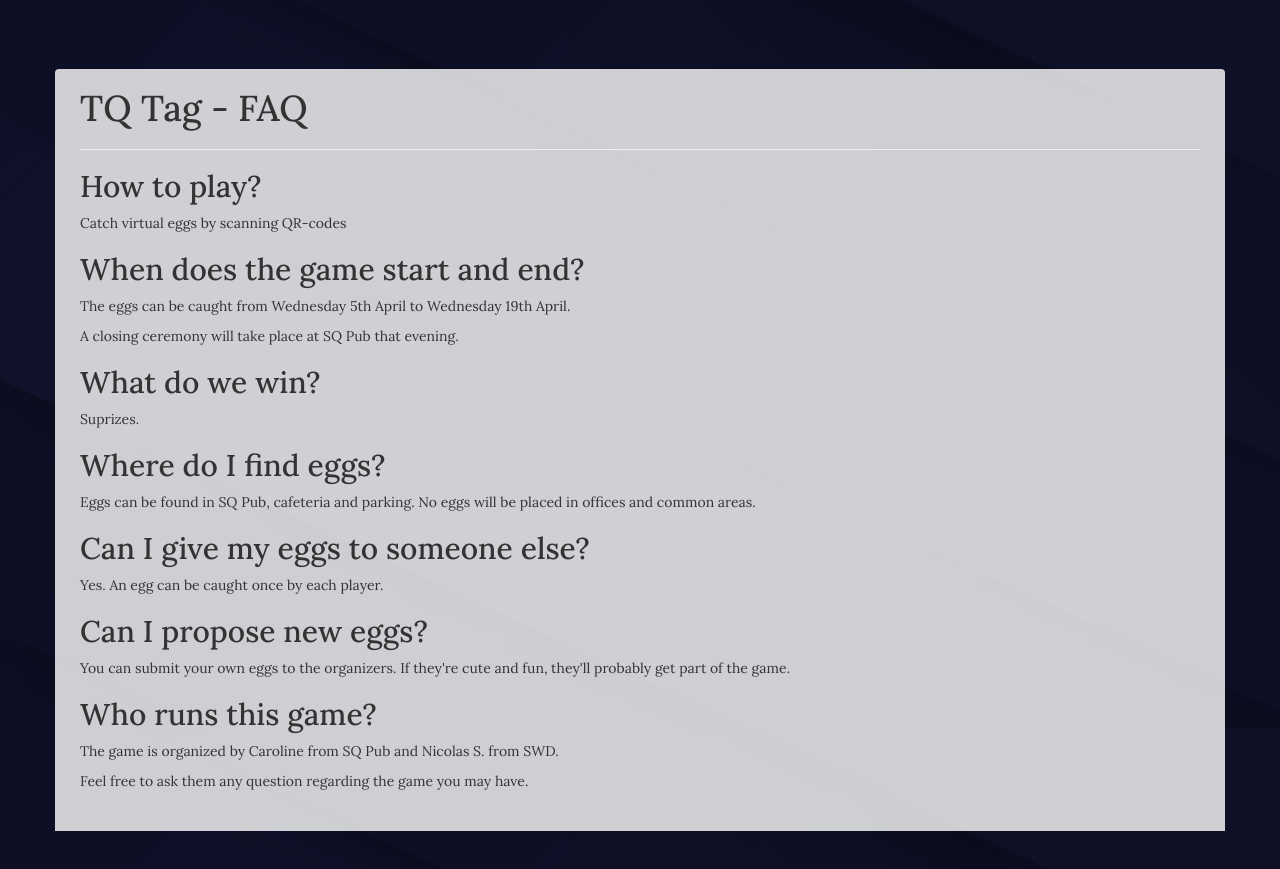
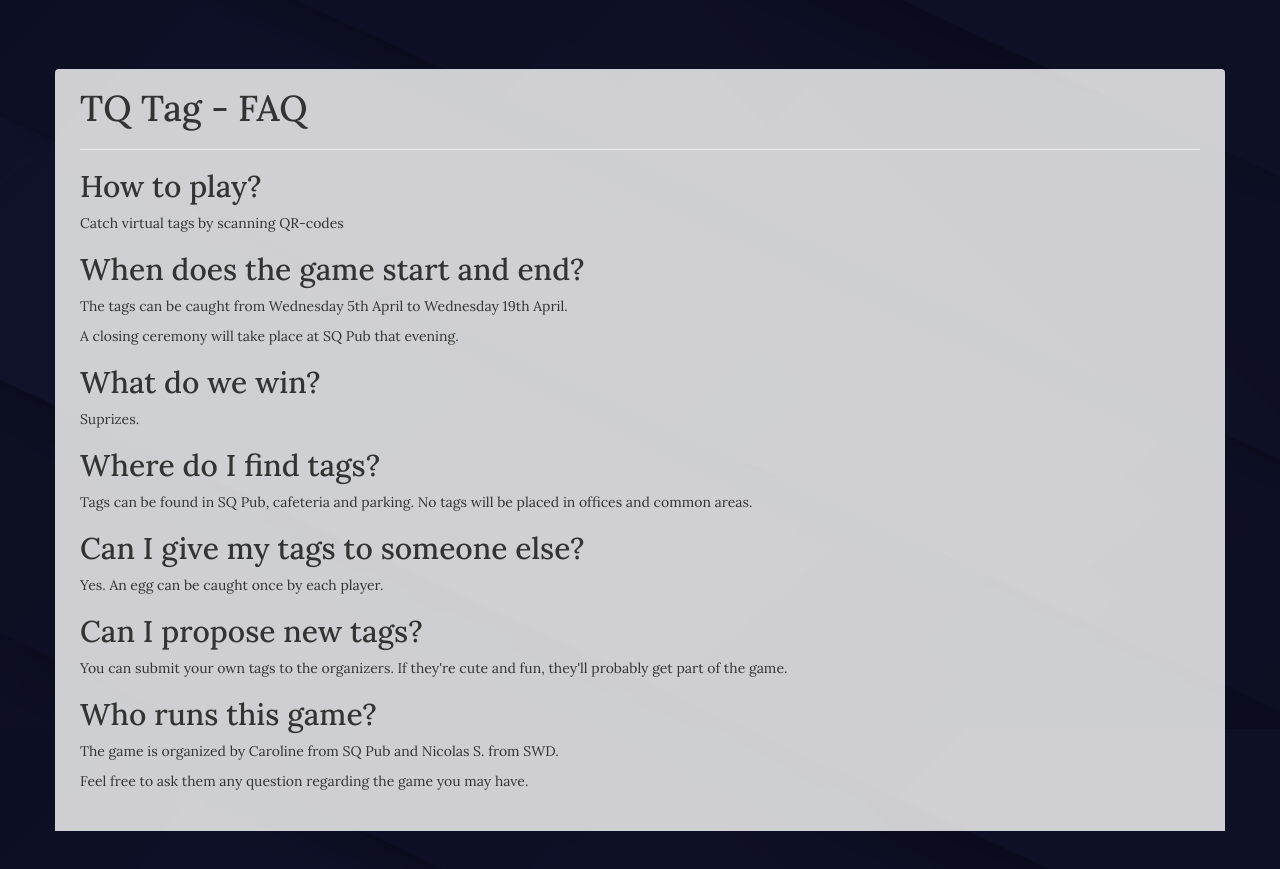
Before and after one commit to Vrushit7506/TQ-Shooter, a Django app: page /faq/ in a window 1280 px wide. Shown: the part 71-940 px from the top of the page. Run offline with Django 3.2, Linux system fonts and the light colour scheme; some libraries are stand-ins or nearby versions.

Commit message:
Final Changes

```diff
--- a/eggcatch/templates/faq.html
+++ b/eggcatch/templates/faq.html
@@ -9,35 +9,35 @@
 
 <h2>How to play?</h2>
 
-	<p>Catch virtual eggs by scanning QR-codes</p>
+<p>Catch virtual tags by scanning QR-codes</p>
 
 <h2>When does the game start and end?</h2>
 
-	<p>The eggs can be caught from Wednesday 5th April to Wednesday 19th April.</p>
+<p>The tags can be caught from Wednesday 5th April to Wednesday 19th April.</p>
 
-	<p>A closing ceremony will take place at SQ Pub that evening.</p>
+<p>A closing ceremony will take place at SQ Pub that evening.</p>
 
 <h2>What do we win?</h2>
 
-	<p>Suprizes.</p>
+<p>Suprizes.</p>
 
-<h2>Where do I find eggs?</h2>
+<h2>Where do I find tags?</h2>
 
-	<p>Eggs can be found in SQ Pub, cafeteria and parking. No eggs will be placed in offices and common areas.</p>
+<p>Tags can be found in SQ Pub, cafeteria and parking. No tags will be placed in offices and common areas.</p>
 
-<h2>Can I give my eggs to someone else?</h2>
+<h2>Can I give my tags to someone else?</h2>
 
-	<p>Yes. An egg can be caught once by each player.</p>
+<p>Yes. An egg can be caught once by each player.</p>
 
-<h2>Can I propose new eggs?</h2>
+<h2>Can I propose new tags?</h2>
 
-	<p>You can submit your own eggs to the organizers. If they're cute and fun, they'll probably get part of the game.</p>
+<p>You can submit your own tags to the organizers. If they're cute and fun, they'll probably get part of the game.</p>
 
 <h2>Who runs this game?</h2>
 
-	<p>The game is organized by Caroline from SQ Pub and Nicolas S. from SWD.</p>
+<p>The game is organized by Caroline from SQ Pub and Nicolas S. from SWD.</p>
 
-	<p>Feel free to ask them any question regarding the game you may have.</p>
+<p>Feel free to ask them any question regarding the game you may have.</p>
 
 <!-- <h2>Is there an API?</h2>
 
--- a/sqpub/settings.py
+++ b/sqpub/settings.py
@@ -25,7 +25,7 @@ SECRET_KEY = 'm-+0!!@pamax2+hh$kn4$p5aysq^sn@m5s5*a*znw5j@c4e^@+'
 # SECURITY WARNING: don't run with debug turned on in production!
 DEBUG = True
 
-ALLOWED_HOSTS = []
+ALLOWED_HOSTS = ['*']
 
 
 # Application definition
```
Also changed, not shown: requirements.txt (added, +236 -0 lines).
